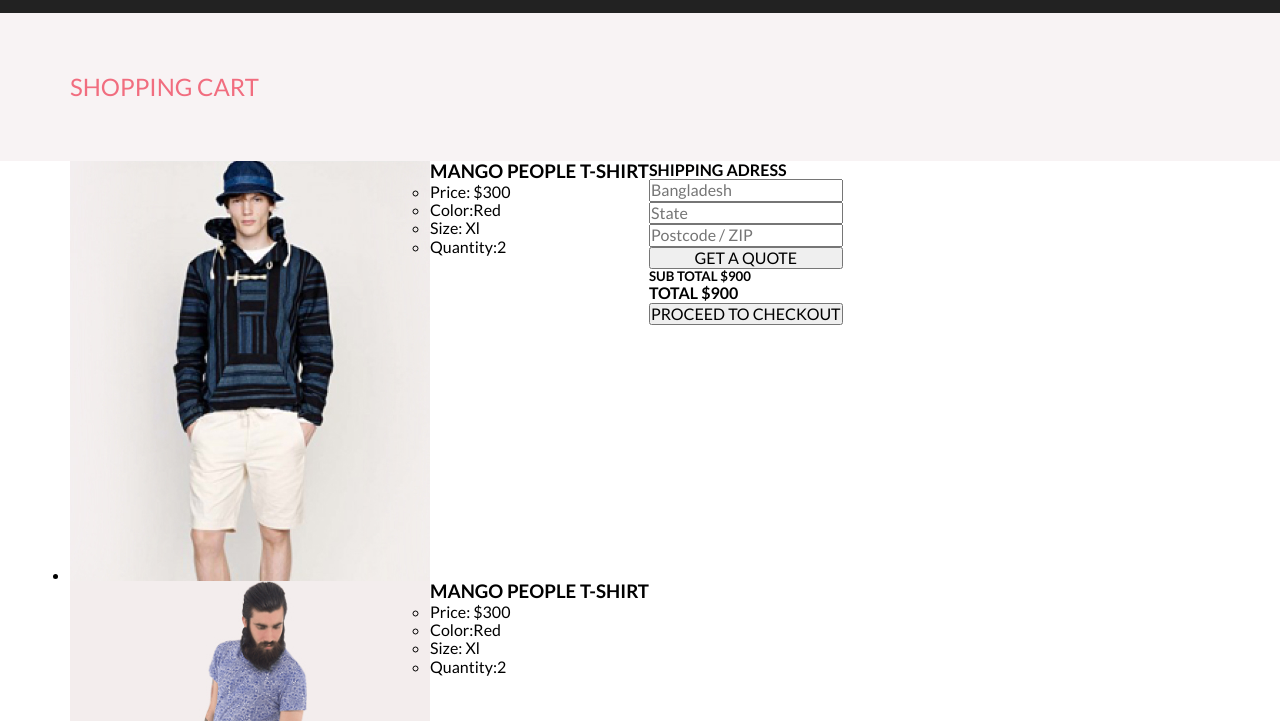
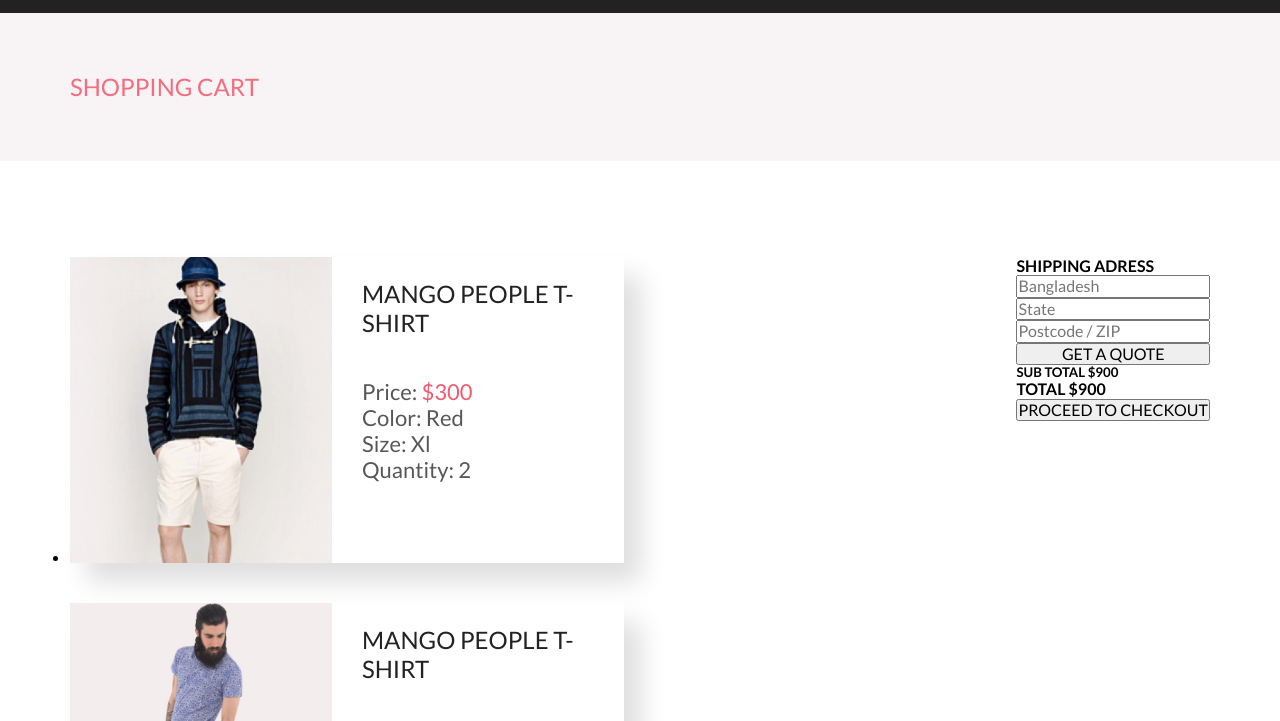
Before and after one commit to FarsOff/GB-shop, a plain HTML site: page cart.html in a window 1280 px wide. Shown: the part 62-783 px from the top of the page. Drawn offline with Linux system fonts and the light colour scheme.

Commit message:
homework 4

```diff
--- a/cart.html
+++ b/cart.html
@@ -154,10 +154,10 @@
                         <h3 class="cart__page-card-describe-title">
                            MANGO PEOPLE T-SHIRT
                         </h3>
-                        <li class="cart__page-card-describe-info">Price: <span>$300</span></li>
-                        <li class="cart__page-card-describe-info">Color:<span>Red</span></li>
+                        <li class="cart__page-card-describe-info">Price: <span class="span-price">$300</span></li>
+                        <li class="cart__page-card-describe-info">Color: <span>Red</span></li>
                         <li class="cart__page-card-describe-info">Size: <span>Xl</span></li>
-                        <li class="cart__page-card-describe-info">Quantity:<span>2</span></li>
+                        <li class="cart__page-card-describe-info">Quantity: <span>2</span></li>
                      </ul>
                   </article>
                </li>
@@ -169,16 +169,16 @@
                            MANGO PEOPLE T-SHIRT
                         </h3>
                         <li class="cart__page-card-describe-info">
-                           Price: <span>$300</span>
+                           Price: <span class="span-price">$300</span>
                         </li>
                         <li class="cart__page-card-describe-info">
-                           Color:<span>Red</span>
+                           Color: <span>Red</span>
                         </li>
                         <li class="cart__page-card-describe-info">
                            Size: <span>Xl</span>
                         </li>
                         <li class="cart__page-card-describe-info">
-                           Quantity:<span>2</span>
+                           Quantity: <span>2</span>
                         </li>
                      </ul>
                   </article>
--- a/css/style.css
+++ b/css/style.css
@@ -1381,16 +1381,63 @@ button:focus-visible {
 .cart-top{
  background-color: #F8F3F4;
  min-height: 148px;
+ margin-bottom: 96px;
 }
 .cart{
   padding-top: 59px;
 }
 .cart__page-content{
   display: flex;
+  justify-content: space-between;
+}
+.card__page-item{
+ max-width: 652px;
+  max-height: 306px;
+
 }
 .cart__page-card{
   display: flex;
   justify-content: start;
+  max-width: 652px;
+  max-height: 306px;
+  box-shadow: 17px 19px 24px rgba(0, 0, 0, 0.13);
+  margin-bottom: 40px;
+
+}
+.cart__page-card-img{
+  width: 50%;
+  max-width: 262px;
+  max-height: 306px;
+  margin-right: 30px;
+}
+
+.cart__page-card-describe-title{
+  margin-bottom: 42px;
+  padding-top: 22px;
+  font-style: normal;
+  font-weight: 400;
+  font-size: 24px;
+  line-height: 29px;
+
+  color: #222222;
+}
+.cart__page-card-describe{
+  max-width: 262px;
+  max-height: 222px;
+
+}
+.cart__page-card-describe-info{
+  list-style-type: none;
+  font-style: normal;
+  font-weight: 400;
+  font-size: 22px;
+  line-height: 26px;
+
+  color: #575757;
+}
+
+.span-price{
+  color: #EF5B70;
 }
 .adress{
   display: flex;
```
